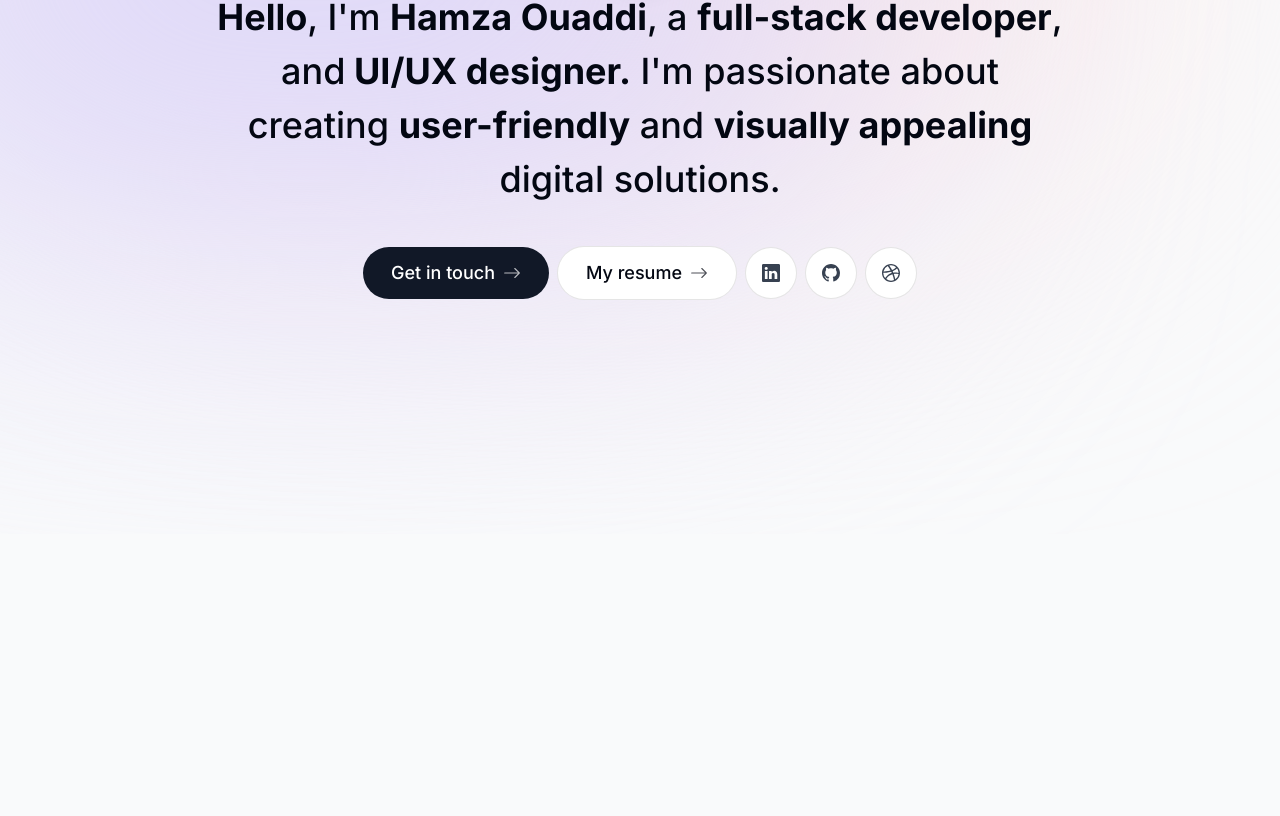
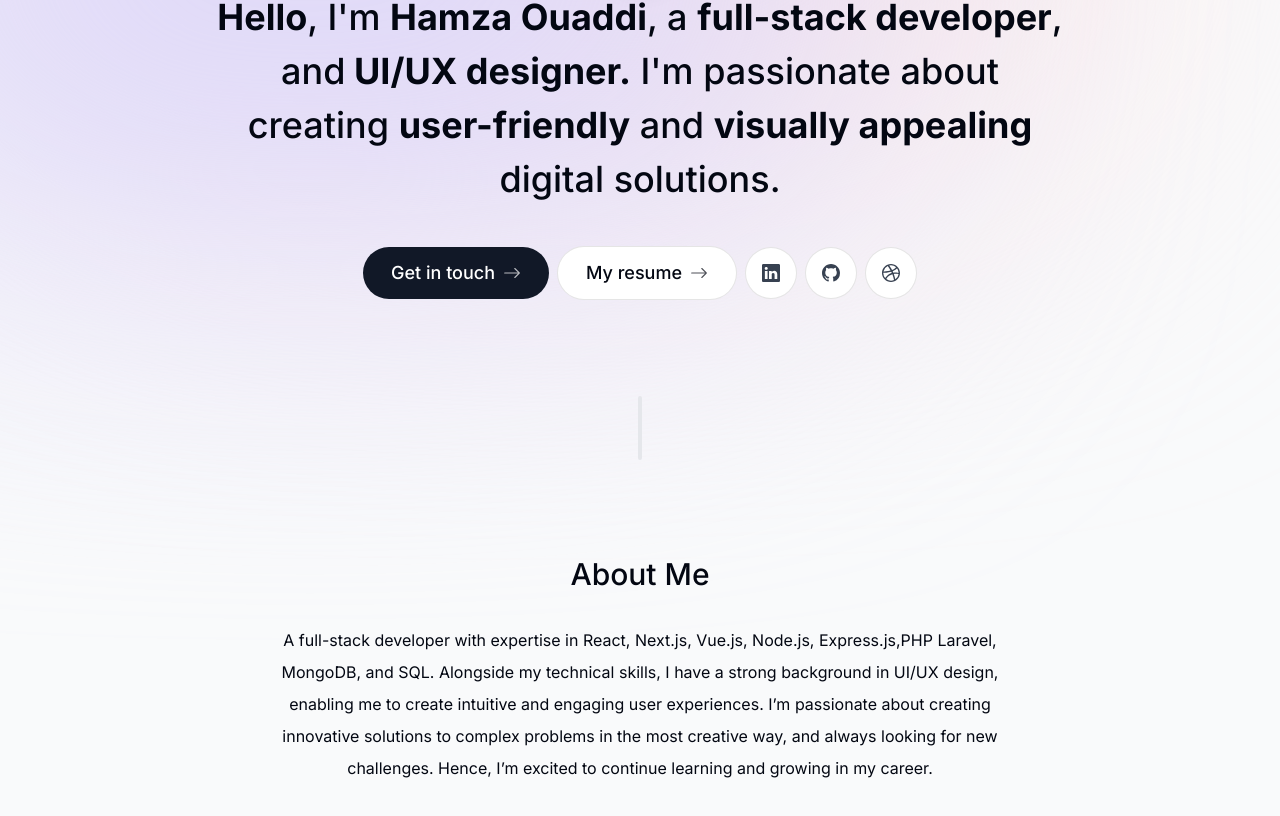
Before and after one commit to hamza-ouaddi/portfolio-v2, a Next.js app: page / in a window 1280 px wide. Shown: the part 266-1082 px from the top of the page. Before the commit the page ends 800 px from the top, so only its background shows below. Built offline with nearby package versions, Linux system fonts and the light colour scheme.

Commit message:
add about section

```diff
--- a/app/(root)/(home)/page.tsx
+++ b/app/(root)/(home)/page.tsx
@@ -1,10 +1,14 @@
+import About from "@/components/About";
 import Hero from "@/components/Hero";
+import SectionDivider from "@/components/ui/SectionDivider";
 import React from "react";
 
 export default function Home() {
   return (
     <main className="flex flex-col items-center px-4">
       <Hero />
+      <SectionDivider />
+      <About />
     </main>
   );
 }
--- /dev/null
+++ b/components/About.tsx
@@ -0,0 +1,26 @@
+"use client";
+
+import React from "react";
+import { motion } from "framer-motion";
+
+export default function About() {
+  return (
+    <motion.section
+      initial={{ opacity: 0, y: 100 }}
+      animate={{ opacity: 1, y: 0 }}
+      transition={{ delay: 0.175 }}
+      className="max-w-[45rem] text-center leading-8 mb-28 sm:mb-40"
+    >
+      <h2 className="text-3xl font-medium capitalize mb-8">About Me</h2>
+      <p>
+        A full-stack developer with expertise in React, Next.js, Vue.js,
+        Node.js, Express.js,PHP Laravel, MongoDB, and SQL. Alongside my
+        technical skills, I have a strong background in UI/UX design, enabling
+        me to create intuitive and engaging user experiences. I’m passionate
+        about creating innovative solutions to complex problems in the most
+        creative way, and always looking for new challenges. Hence, I’m excited
+        to continue learning and growing in my career.
+      </p>
+    </motion.section>
+  );
+}
--- a/components/Hero.tsx
+++ b/components/Hero.tsx
@@ -31,7 +31,7 @@ export default function Hero() {
         also look awesome. Let's team up and turn your concepts into reality!
       </p> */}
 
-      <motion.p
+      <motion.h1
         initial={{ opacity: 0, y: 100 }}
         animate={{ opacity: 1, y: 0 }}
         className="mb-10 mt-4 px-4 text-2xl sm:text-4xl font-medium !leading-[1.5]"
@@ -43,7 +43,7 @@ export default function Hero() {
         creating <span className="font-bold">user-friendly</span> and{" "}
         <span className="font-bold">visually appealing </span> digital
         solutions.
-      </motion.p>
+      </motion.h1>
 
       <motion.div
         initial={{ opacity: 0, y: 100 }}
--- /dev/null
+++ b/components/ui/SectionDivider.tsx
@@ -0,0 +1,15 @@
+"use client";
+
+import React from "react";
+import { motion } from "framer-motion";
+
+export default function SectionDivider() {
+  return (
+    <motion.div
+      initial={{ opacity: 0, y: 100 }}
+      animate={{ opacity: 1, y: 0 }}
+      transition={{ delay: 0.125 }}
+      className="bg-gray-200 my-24 h-16 w-1 rounded-full hidden sm:block"
+    ></motion.div>
+  );
+}
```
